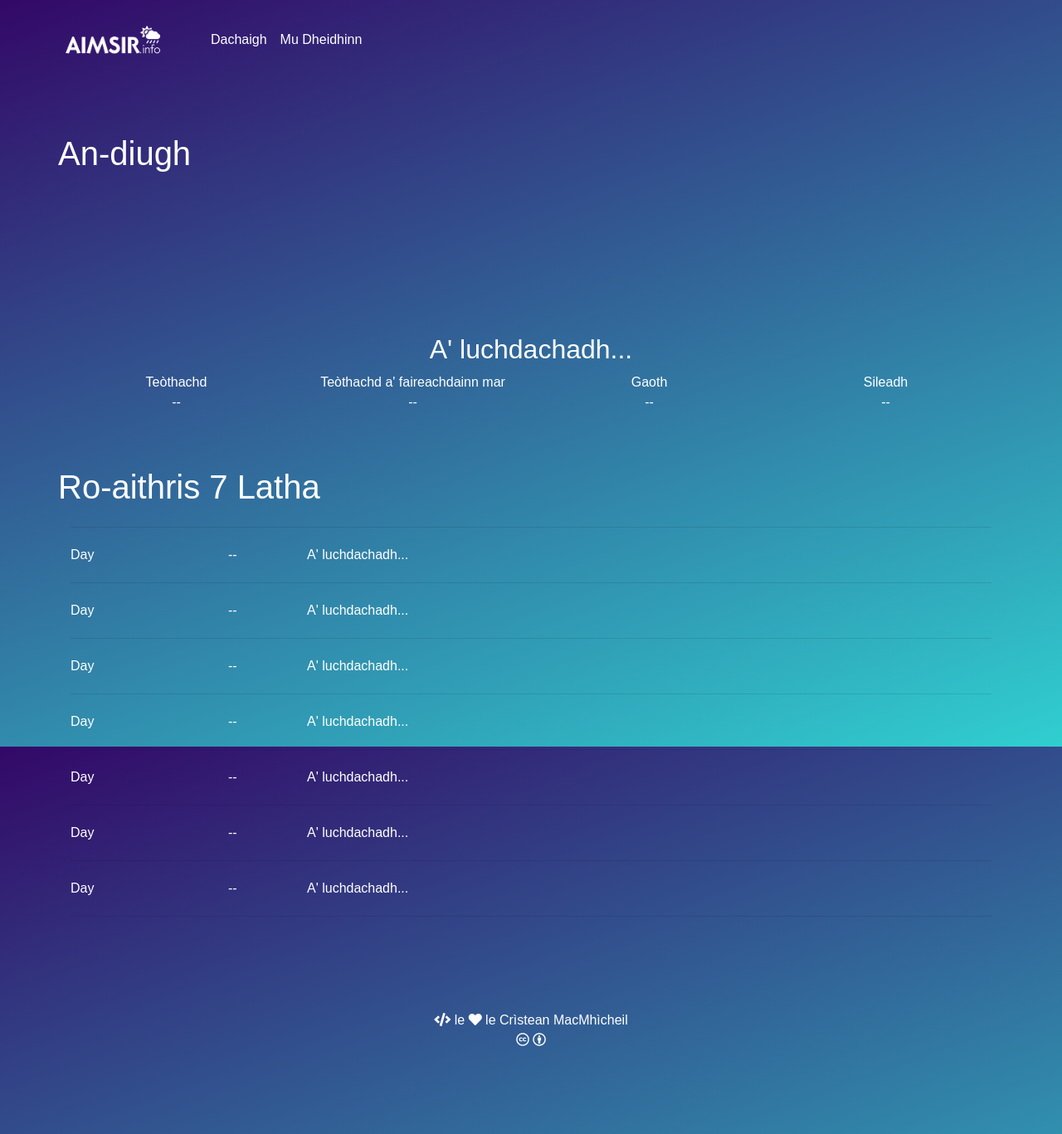
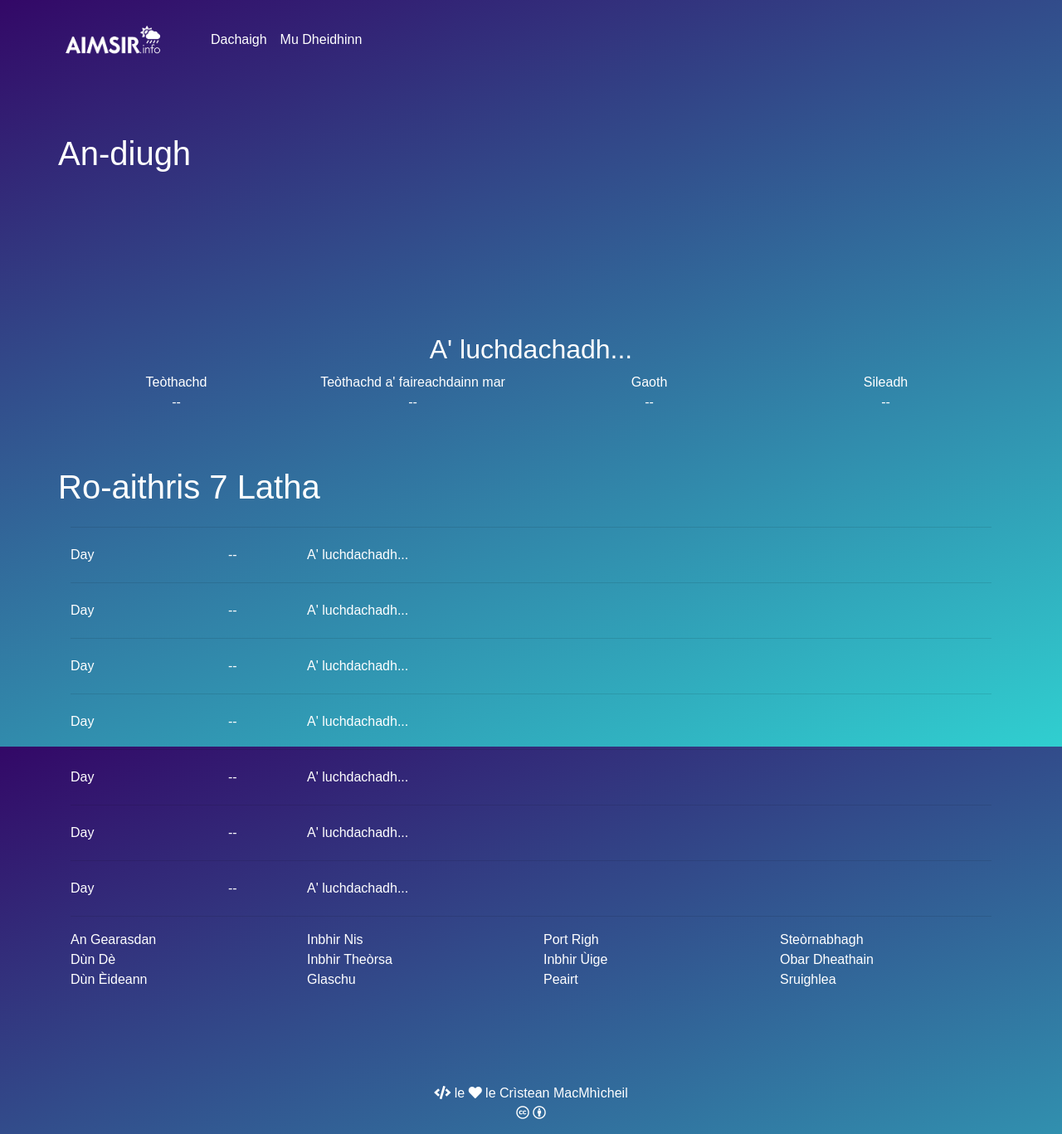
Before and after one commit to angeidheal/aimsir, a Jekyll site: the page built from index.html, in a window 1280 px wide. Shown: the whole page at 83% size. Built offline with Jekyll 4.4.1, drawn with Linux system fonts in a browser that asks for light colours; nearby versions of some CDN libraries; a script that is not in the unit is left out.

Commit message:
Update index.html

```diff
--- a/index.html
+++ b/index.html
@@ -140,4 +140,49 @@ title: Dachaigh
 
     <hr/>
 
+    <div class="row">
+      <div class="col-md-3">
+        An Gearasdan
+      </div>
+      <div class="col-md-3">
+        Inbhir Nis
+      </div>
+      <div class="col-md-3">
+        Port Righ
+      </div>
+      <div class="col-md-3">
+        Steòrnabhagh
+      </div>
+    </div>
+
+    <div class="row">
+      <div class="col-md-3">
+        Dùn Dè
+      </div>
+      <div class="col-md-3">
+        Inbhir Theòrsa
+      </div>
+      <div class="col-md-3">
+        Inbhir Ùige
+      </div>
+      <div class="col-md-3">
+        Obar Dheathain
+      </div>
+    </div>
+
+    <div class="row">
+      <div class="col-md-3">
+        Dùn Èideann
+      </div>
+      <div class="col-md-3">
+        Glaschu
+      </div>
+      <div class="col-md-3">
+        Peairt
+      </div>
+      <div class="col-md-3">
+        Sruighlea
+      </div>
+    </div>
+
 </div>
```
